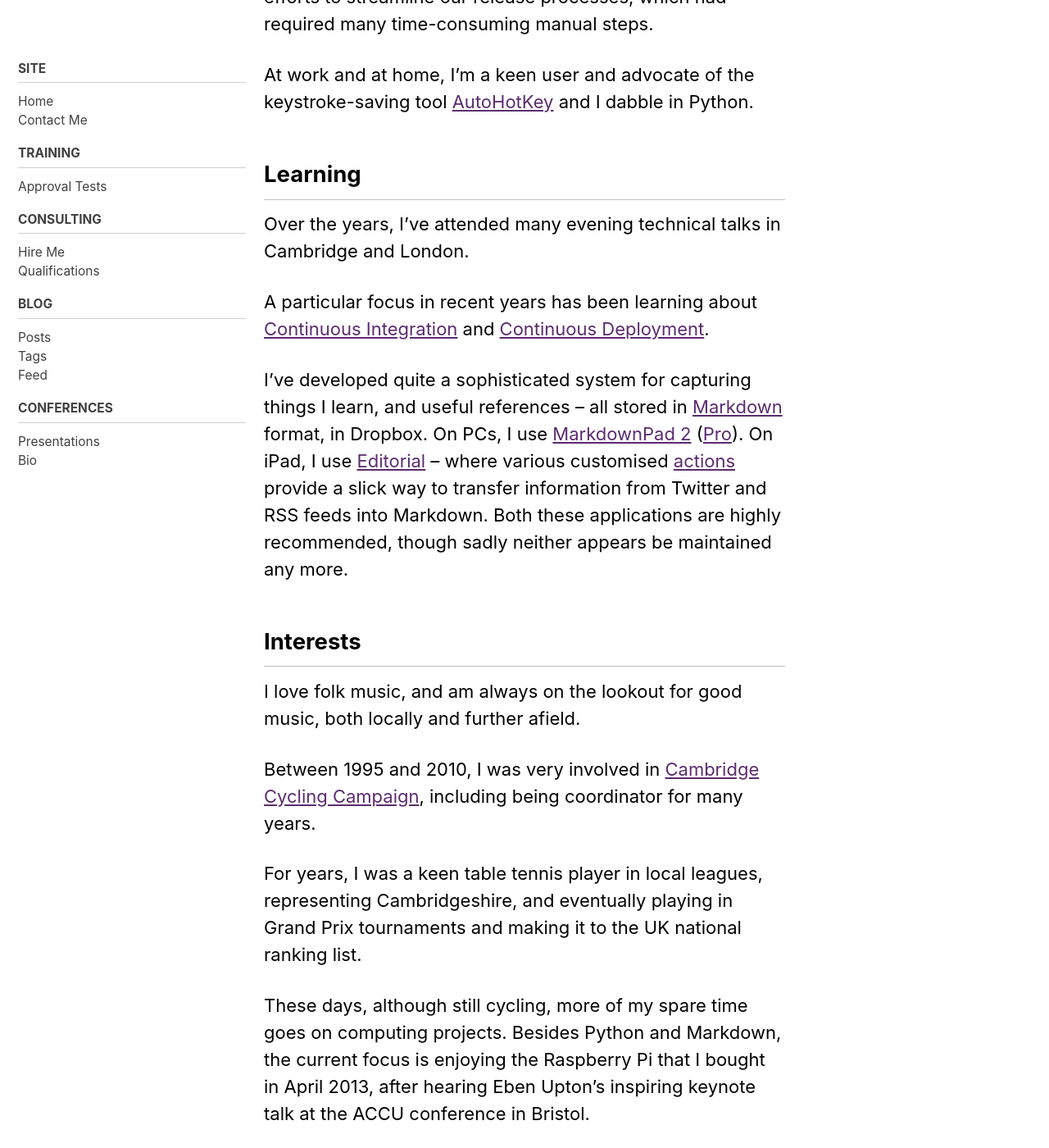
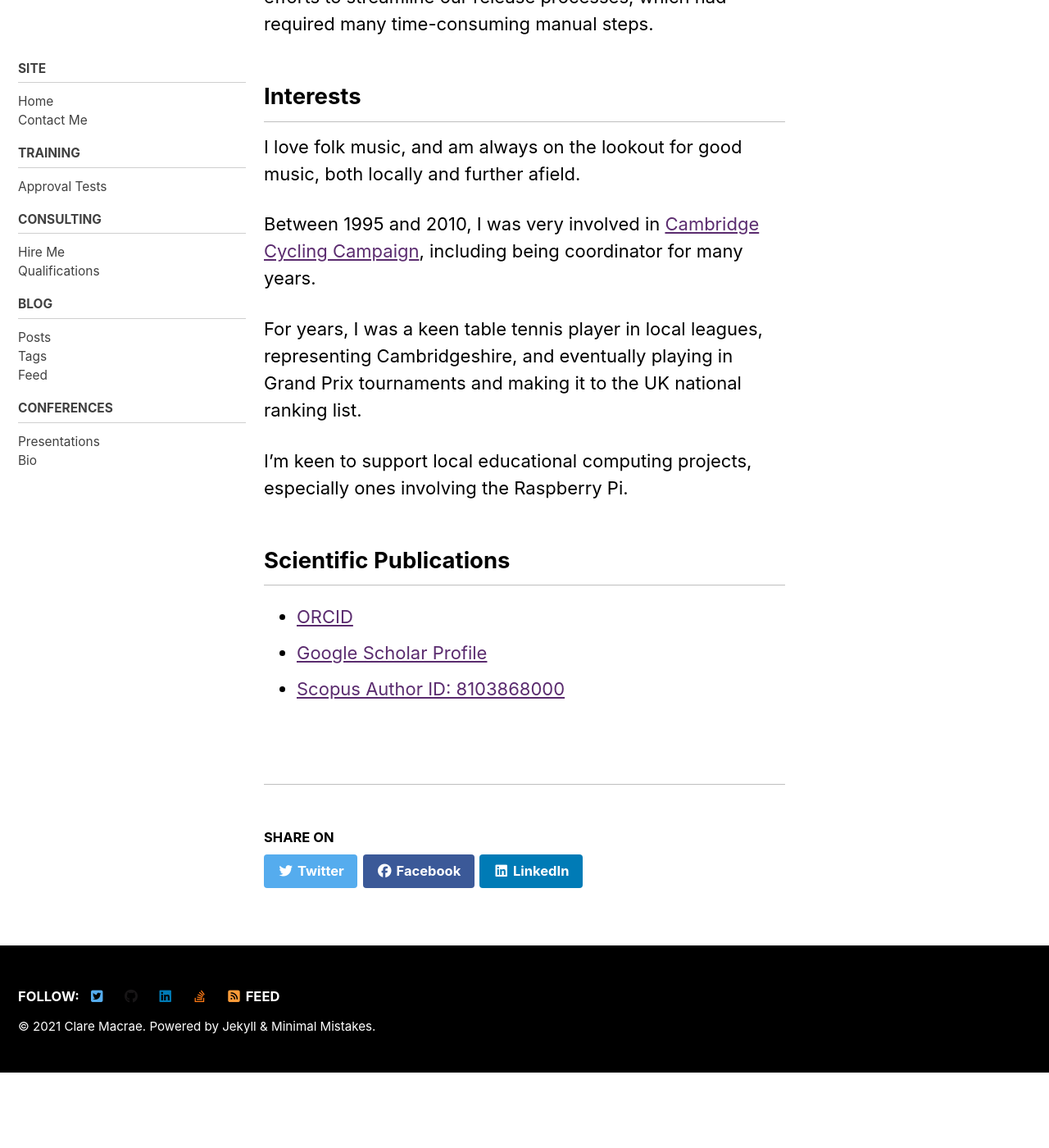
Before and after one commit to claremacrae/claremacrae.github.io, a Jekyll site: the page built from background.md, in a window 1280 px wide and 1400 px high, scrolled down 1997 px. Shown: the whole window at 82% size. Built offline with Jekyll 4.4.1, drawn with Linux system fonts in a browser that asks for light colours; cached includes are drawn as plain includes; nearby versions of some CDN libraries; after the commit the page ends 3305 px from its top, so only the background shows below that.

Commit message:
Remove some historical stuff that is less relevant now.

```diff
--- a/background.md
+++ b/background.md
@@ -38,16 +38,6 @@ I remain very proud of the CCDC's [Mercury](http://www.ccdc.cam.ac.uk/Solutions/
 
 I’m passionate about using computers to save time. This means I’ve contributed to CCDC’s software build and version control systems for decades. In 2009 and 2010 I lead major efforts to streamline our release processes, which had required many time-consuming manual steps.
 
-At work and at home, I’m a keen user and advocate of the keystroke-saving tool [AutoHotKey](http://www.autohotkey.com/) and I dabble in Python.
-
-## Learning
-
-Over the years, I've attended many evening technical talks in Cambridge and London.
-
-A particular focus in recent years has been learning about [Continuous Integration](http://en.wikipedia.org/wiki/Continuous_integration) and [Continuous Deployment](http://en.wikipedia.org/wiki/Continuous_delivery).
-
-I’ve developed quite a sophisticated system for capturing things I learn, and useful references – all stored in [Markdown](https://daringfireball.net/projects/markdown/) format, in Dropbox. On PCs, I use [MarkdownPad 2](http://markdownpad.com/) ([Pro](https://markdownpad.com/buy.html)). On iPad, I use [Editorial](http://omz-software.com/editorial/) – where various customised [actions](http://omz-software.com/editorial/docs/ios_workflows/reference.html) provide a slick way to transfer information from Twitter and RSS feeds into Markdown. Both these applications are highly recommended, though sadly neither appears be maintained any more.
-
 ## Interests
 
 I love folk music, and am always on the lookout for good music, both locally and further afield.
@@ -56,8 +46,6 @@ Between 1995 and 2010, I was very involved in [Cambridge Cycling Campaign](http:
 
 For years, I was a keen table tennis player in local leagues, representing Cambridgeshire, and eventually playing in Grand Prix tournaments and making it to the UK national ranking list.
 
-These days, although still cycling, more of my spare time goes on computing projects. Besides Python and Markdown, the current focus is enjoying the Raspberry Pi that I bought in April 2013, after hearing Eben Upton’s inspiring keynote talk at the ACCU conference in Bristol.
-
 I’m keen to support local educational computing projects, especially ones involving the Raspberry Pi.
 
 ## Scientific Publications
```
